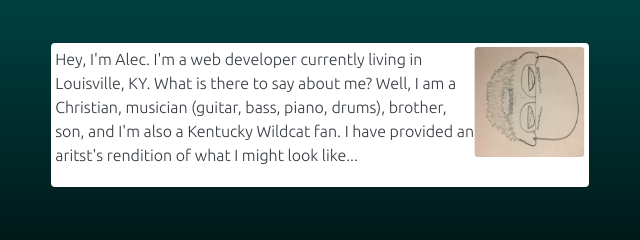
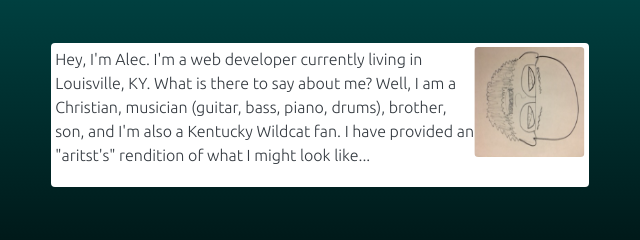
Before and after one commit to alec9876/AlecTest, a plain HTML site: page index.html in a window 1280 px wide. Both pictures are taken after a click on the button "About Me". Shown: the part 401-641 px from the top of the page, 320-960 px from the left. Drawn offline with nearby package versions, Linux system fonts and the light colour scheme.

Commit message:
added quotes around "artist's"

```diff
--- a/index.html
+++ b/index.html
@@ -36,7 +36,7 @@
                                 <img class="aboutme-pic float-right rounded" src="Pics/sketch.JPG" alt="Alec(by an 'artist')">
                                 <p class="aboutme text-left">Hey, I'm Alec.  I'm a web developer currently living in Louisville, KY.  What is there to say about me?
                                 Well, I am a Christian, musician (guitar, bass, piano, drums), brother, son, and I'm also a Kentucky
-                                Wildcat fan.  I have provided an aritst's rendition of what I might look like...
+                                Wildcat fan.  I have provided an "aritst's" rendition of what I might look like...
                                 </p>
                             </div>
                         </div>
```
